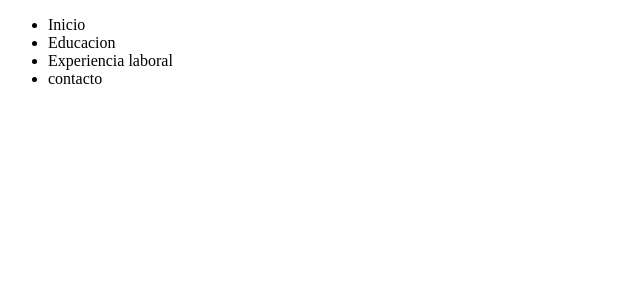
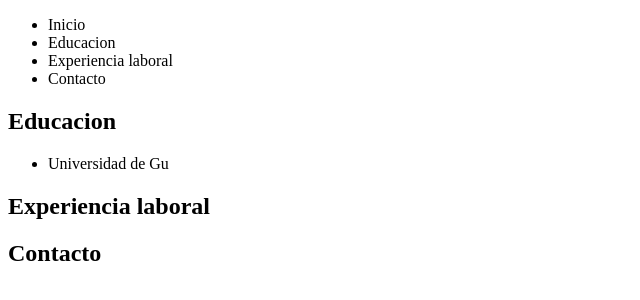
Before and after one commit to jonasmreza/cv, a plain HTML site: page index.html in a window 1280 px wide. Shown: the whole page, without its empty margins (0-640 px from the left). Drawn offline with Linux system fonts and the light colour scheme.

Commit message:
add section
Se agregaron secciones educacion, experiencia laboral y contacto

```diff
--- a/index.html
+++ b/index.html
@@ -11,9 +11,20 @@
         <li>Inicio</li>
         <li>Educacion</li>
         <li>Experiencia laboral</li>
-        <li>contacto</li>
+        <li>Contacto</li>
       </ul>
     </nav>
-
+<section>
+  <h2>Educacion</h2>
+  <ul>
+    <li>Universidad de Gu</li>
+  </ul>
+</section>
+<section>
+  <h2>Experiencia laboral</h2>
+</section>
+<section>
+  <h2>Contacto</h2>
+</section>
   </body>
 </html>
```
